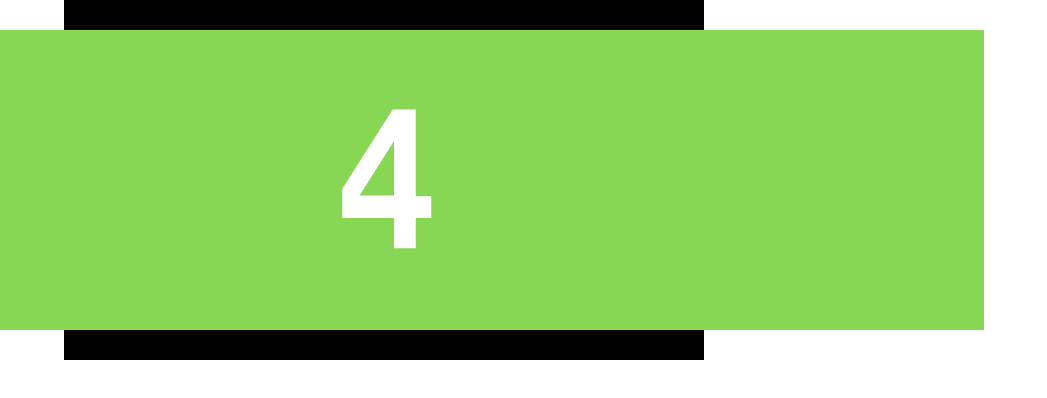
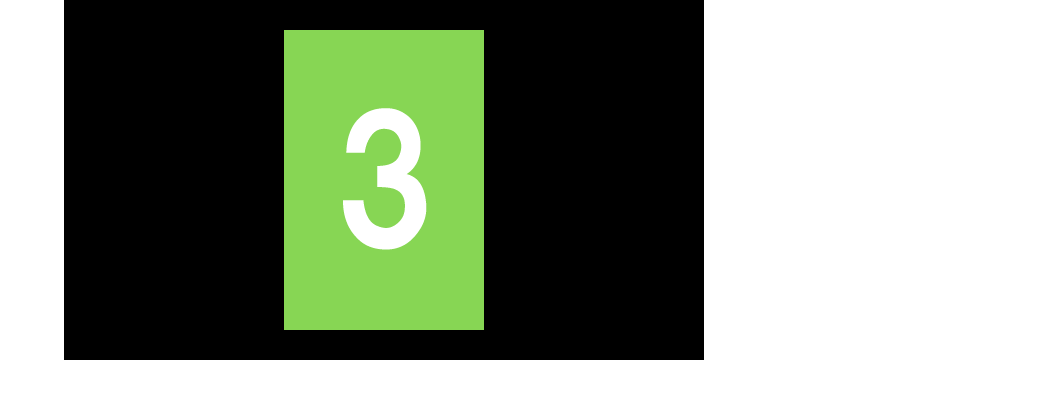
Before and after one commit to richardimaoka/react-component-factory, a React (Create React App) app: page / in a window 1280 px wide. Shown: the top 398 px of the page, without its empty margins (0-1047 px from the left). Built offline with nearby package versions, Linux system fonts and the light colour scheme.

Commit message:
fit enum more

```diff
--- a/src/App.tsx
+++ b/src/App.tsx
@@ -14,7 +14,7 @@ const image5base64 =
 
 interface ImageProps {
   src: string
-  fit: 'fit2width' | 'fit2height'
+  fit: 'fit2width' | 'fit2height' | 'originalsize'
 }
 
 export const Image = ({ src }: ImageProps) => <img src={src} alt="" />
@@ -34,7 +34,7 @@ export const CarouselItem = () => (
       background-color: black;
     `}
   >
-    <Image src={image4base64} />
+    <Image src={image3base64} fit={'originalsize'} />
   </div>
 )
 
```
